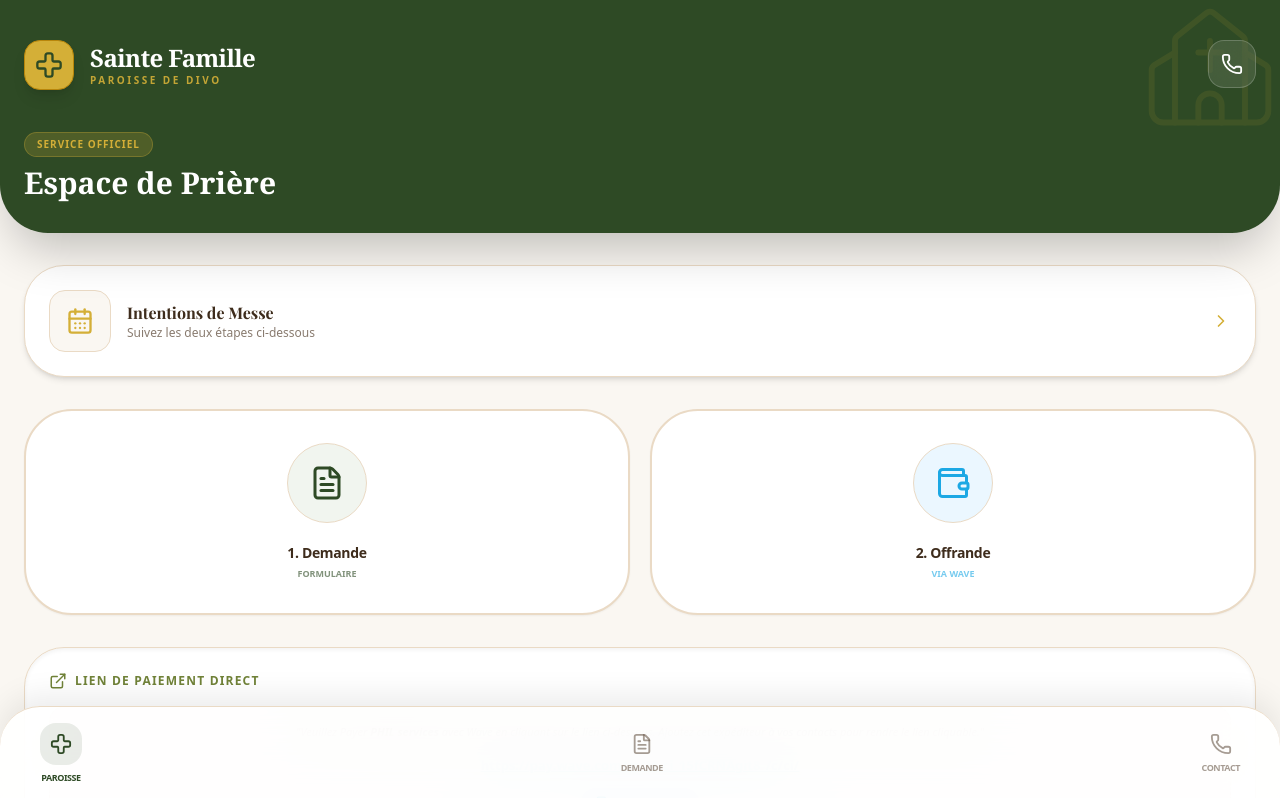
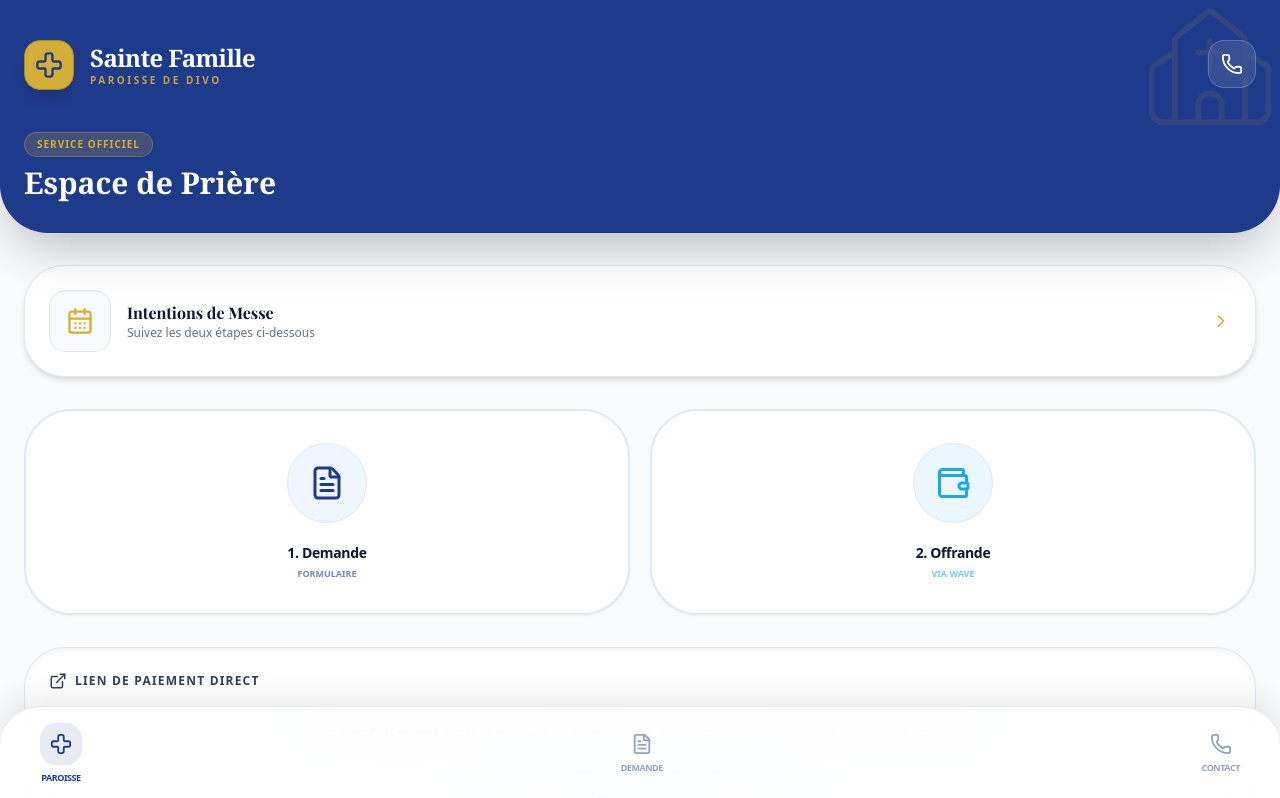
Before and after one commit to MRPHIL1515/STE-FAMILLE, a React (Vite) app: page / in a window 1280 px wide. Shown: the top 798 px of the page. Built offline with nearby package versions, Linux system fonts and the light colour scheme; a web font is replaced by a local one.

Commit message:
refactor: Update app styling and links
Applies a significant visual overhaul by updating color schemes to a more modern palette and refining component styling. Also, updates the AI Studio app link in the README for accuracy.

```diff
--- a/App.tsx
+++ b/App.tsx
@@ -25,10 +25,10 @@ const App: React.FC = () => {
   };
 
   return (
-    <div className="min-h-screen bg-[#FAF7F2] text-[#3E2C1C] flex flex-col font-sans select-none overflow-hidden">
+    <div className="min-h-screen bg-slate-50 text-slate-900 flex flex-col font-sans select-none overflow-hidden">
 
       {/* Barre d'état / Header Style App APK */}
-      <header className="bg-[#2E4A25] text-[#D4AF37] px-6 pt-10 pb-8 rounded-b-[3rem] shadow-2xl relative overflow-hidden">
+      <header className="bg-[#1e3a8a] text-[#d4af37] px-6 pt-10 pb-8 rounded-b-[3rem] shadow-2xl relative overflow-hidden">
         {/* Motif religieux discret */}
         <div className="absolute top-0 right-0 opacity-10 pointer-events-none">
           <Church size={140} strokeWidth={1} />
@@ -36,8 +36,8 @@ const App: React.FC = () => {
 
         <div className="flex justify-between items-start relative z-10">
           <div className="flex items-center gap-4">
-            <div className="bg-[#D4AF37] p-2.5 rounded-2xl shadow-lg border border-[#B8860B]">
-              <Cross size={28} className="text-[#2E4A25]" />
+            <div className="bg-[#d4af37] p-2.5 rounded-2xl shadow-lg border border-[#b8860b]">
+              <Cross size={28} className="text-[#1e3a8a]" />
             </div>
             <div>
               <h1 className="font-serif font-bold text-2xl leading-tight text-white tracking-tight">Sainte Famille</h1>
@@ -61,15 +61,15 @@ const App: React.FC = () => {
       <main className="flex-1 px-6 py-8 overflow-y-auto space-y-8 pb-32">
 
         {/* Widget Intentions */}
-        <div className="bg-white p-6 rounded-[2.5rem] shadow-md border border-[#EADAC5] flex items-center gap-4 active:bg-gray-50 transition-colors">
-          <div className="bg-[#FAF7F2] p-4 rounded-2xl text-[#D4AF37] border border-[#EADAC5]">
+        <div className="bg-white p-6 rounded-[2.5rem] shadow-md border border-slate-200 flex items-center gap-4 active:bg-slate-50 transition-colors">
+          <div className="bg-slate-50 p-4 rounded-2xl text-[#d4af37] border border-slate-200">
             <CalendarDays size={28} />
           </div>
           <div className="flex-1">
             <h3 className="font-bold text-base">Intentions de Messe</h3>
-            <p className="text-xs text-[#6B5A4B] font-medium opacity-80">Suivez les deux étapes ci-dessous</p>
+            <p className="text-xs text-slate-500 font-medium">Suivez les deux étapes ci-dessous</p>
           </div>
-          <ChevronRight size={20} className="text-[#D4AF37]" />
+          <ChevronRight size={20} className="text-[#d4af37]" />
         </div>
 
         {/* Grille de Boutons Iconiques */}
@@ -77,21 +77,21 @@ const App: React.FC = () => {
           {/* Étape 1 : Formulaire */}
           <button
             onClick={() => setShowForm(true)}
-            className="flex flex-col items-center justify-center p-8 bg-white rounded-[3rem] border-2 border-[#EADAC5] shadow-sm active:scale-95 transition-all group hover:border-[#2E4A25]"
+            className="flex flex-col items-center justify-center p-8 bg-white rounded-[3rem] border-2 border-slate-200 shadow-sm active:scale-95 transition-all group hover:border-[#1e3a8a]"
           >
-            <div className="w-20 h-20 bg-[#F1F5EF] rounded-full flex items-center justify-center mb-5 group-hover:bg-[#2E4A25] transition-colors border border-[#EADAC5]">
-              <FileText size={36} className="text-[#2E4A25] group-hover:text-[#D4AF37]" />
+            <div className="w-20 h-20 bg-blue-50 rounded-full flex items-center justify-center mb-5 group-hover:bg-[#1e3a8a] transition-colors border border-slate-200">
+              <FileText size={36} className="text-[#1e3a8a] group-hover:text-[#d4af37]" />
             </div>
             <span className="font-bold text-sm tracking-tight">1. Demande</span>
-            <span className="text-[9px] text-[#2E4A25] font-black uppercase mt-1 opacity-60">Formulaire</span>
+            <span className="text-[9px] text-[#1e3a8a] font-black uppercase mt-1 opacity-60">Formulaire</span>
           </button>
 
           {/* Étape 2 : Paiement */}
           <a
             href={waveLink}
-            className="flex flex-col items-center justify-center p-8 bg-white rounded-[3rem] border-2 border-[#EADAC5] shadow-sm active:scale-95 transition-all group hover:border-[#1ca8e4]"
+            className="flex flex-col items-center justify-center p-8 bg-white rounded-[3rem] border-2 border-slate-200 shadow-sm active:scale-95 transition-all group hover:border-[#1ca8e4]"
           >
-            <div className="w-20 h-20 bg-[#EBF7FF] rounded-full flex items-center justify-center mb-5 group-hover:bg-[#1ca8e4] transition-colors border border-[#EADAC5]">
+            <div className="w-20 h-20 bg-[#EBF7FF] rounded-full flex items-center justify-center mb-5 group-hover:bg-[#1ca8e4] transition-colors border border-slate-200">
               <Wallet size={36} className="text-[#1ca8e4] group-hover:text-white" />
             </div>
             <span className="font-bold text-sm tracking-tight">2. Offrande</span>
@@ -100,14 +100,14 @@ const App: React.FC = () => {
         </div>
 
         {/* Section de secours / Lien direct spécifique */}
-        <div className="bg-white p-6 rounded-[2.5rem] border border-[#EADAC5] shadow-inner space-y-4">
-          <div className="flex items-center gap-2 text-[#708238]">
+        <div className="bg-white p-6 rounded-[2.5rem] border border-slate-200 shadow-inner space-y-4">
+          <div className="flex items-center gap-2 text-slate-700">
             <ExternalLink size={18} />
             <span className="text-xs font-bold uppercase tracking-widest">Lien de paiement direct</span>
           </div>
 
-          <div className="p-4 bg-[#F7F3EE] rounded-2xl border border-dashed border-[#EADAC5]">
-            <p className="text-[11px] text-[#6B5A4B] leading-relaxed text-center italic">
+          <div className="p-4 bg-slate-50 rounded-2xl border border-dashed border-slate-300">
+            <p className="text-[11px] text-slate-600 leading-relaxed text-center italic">
               "Veuillez Payer <strong>PHIL services</strong> avec Wave en cliquant sur le lien ci-dessous. Ajoutez cet expéditeur à vos contacts pour rendre le lien cliquable."
             </p>
 
@@ -130,28 +130,28 @@ const App: React.FC = () => {
 
         {/* Message de Foi */}
         <div className="text-center pt-4">
-          <p className="font-serif text-[#6B5A4B] opacity-50 text-sm">Que Dieu vous bénisse</p>
+          <p className="font-serif text-slate-500 opacity-60 text-sm">Que Dieu vous bénisse</p>
         </div>
       </main>
 
       {/* Barre de Navigation style APK */}
-      <nav className="fixed bottom-0 left-0 right-0 bg-white/90 backdrop-blur-xl border-t border-[#EADAC5] py-4 px-10 flex justify-between items-center rounded-t-[2.5rem] shadow-[0_-10px_30px_rgba(0,0,0,0.08)] z-50">
-        <button className="flex flex-col items-center gap-1.5 text-[#2E4A25] active:scale-90 transition-transform">
-          <div className="bg-[#2E4A25]/10 p-2.5 rounded-2xl">
+      <nav className="fixed bottom-0 left-0 right-0 bg-white/90 backdrop-blur-xl border-t border-slate-200 py-4 px-10 flex justify-between items-center rounded-t-[2.5rem] shadow-[0_-10px_30px_rgba(0,0,0,0.08)] z-50">
+        <button className="flex flex-col items-center gap-1.5 text-[#1e3a8a] active:scale-90 transition-transform">
+          <div className="bg-[#1e3a8a]/10 p-2.5 rounded-2xl">
             <Cross size={22} />
           </div>
           <span className="text-[9px] font-black uppercase tracking-tighter">Paroisse</span>
         </button>
         <button
           onClick={() => setShowForm(true)}
-          className="flex flex-col items-center gap-1.5 text-[#6B5A4B]/60 active:scale-90 transition-transform"
+          className="flex flex-col items-center gap-1.5 text-slate-400 active:scale-90 transition-transform"
         >
           <FileText size={22} />
           <span className="text-[9px] font-black uppercase tracking-tighter">Demande</span>
         </button>
         <a
           href="tel:+22500000000"
-          className="flex flex-col items-center gap-1.5 text-[#6B5A4B]/60 active:scale-90 transition-transform"
+          className="flex flex-col items-center gap-1.5 text-slate-400 active:scale-90 transition-transform"
         >
           <Phone size={22} />
           <span className="text-[9px] font-black uppercase tracking-tighter">Contact</span>
@@ -160,15 +160,15 @@ const App: React.FC = () => {
 
       {/* Modal Formulaire Full Screen APK */}
       {showForm && (
-        <div className="fixed inset-0 z-[100] bg-[#FAF7F2] flex flex-col animate-in slide-in-from-bottom duration-500">
-          <div className="px-6 py-5 flex items-center justify-between border-b border-[#EADAC5] bg-white shadow-sm">
+        <div className="fixed inset-0 z-[100] bg-slate-50 flex flex-col animate-in slide-in-from-bottom duration-500">
+          <div className="px-6 py-5 flex items-center justify-between border-b border-slate-200 bg-white shadow-sm">
             <button
               onClick={() => setShowForm(false)}
-              className="p-2 text-[#2E4A25] bg-[#FAF7F2] rounded-xl active:scale-90 transition-transform"
+              className="p-2 text-[#1e3a8a] bg-slate-50 rounded-xl active:scale-90 transition-transform"
             >
               <X size={24} />
             </button>
-            <h3 className="font-serif font-bold text-xl text-[#2E4A25]">Intention de Messe</h3>
+            <h3 className="font-serif font-bold text-xl text-[#1e3a8a]">Intention de Messe</h3>
             <div className="w-10"></div>
           </div>
 
@@ -182,21 +182,21 @@ const App: React.FC = () => {
             </iframe>
           </div>
 
-          <div className="p-6 bg-white border-t border-[#EADAC5] flex flex-col gap-3">
+          <div className="p-6 bg-white border-t border-slate-200 flex flex-col gap-3">
             <button
               onClick={() => setShowForm(false)}
-              className="w-full bg-[#2E4A25] text-[#D4AF37] py-5 rounded-[2rem] font-bold text-base shadow-xl active:scale-95 transition-all border border-[#D4AF37]/20"
+              className="w-full bg-[#1e3a8a] text-[#d4af37] py-5 rounded-[2rem] font-bold text-base shadow-xl active:scale-95 transition-all border border-[#d4af37]/20"
             >
               Suivant : Faire l'offrande
             </button>
-            <p className="text-[10px] text-center text-[#6B5A4B] opacity-60">Appuyez ici après avoir validé le formulaire</p>
+            <p className="text-[10px] text-center text-slate-500">Appuyez ici après avoir validé le formulaire</p>
           </div>
         </div>
       )}
 
       {/* Footer Minimaliste */}
       <div className="pb-24 pt-4 text-center">
-        <p className="text-[10px] text-[#6B5A4B] opacity-40 uppercase tracking-[0.3em] font-black">
+        <p className="text-[10px] text-slate-400 uppercase tracking-[0.3em] font-black">
           Sainte Famille Nazareth • Divo
         </p>
       </div>
--- a/index.html
+++ b/index.html
@@ -28,10 +28,12 @@
       }
     }
     </script>
+<link rel="stylesheet" href="/index.css">
 </head>
-<body class="bg-[#FDFBF7] text-[#4A3728]">
+<body class="bg-slate-50 text-slate-900">
     <div id="root"></div>
     <!-- Entry point for the application -->
     <script type="module" src="./index.tsx"></script>
+<script type="module" src="/index.tsx"></script>
 </body>
 </html>
```
Also changed, not shown: 1 other file (tests, documents, lock files or other folders).
